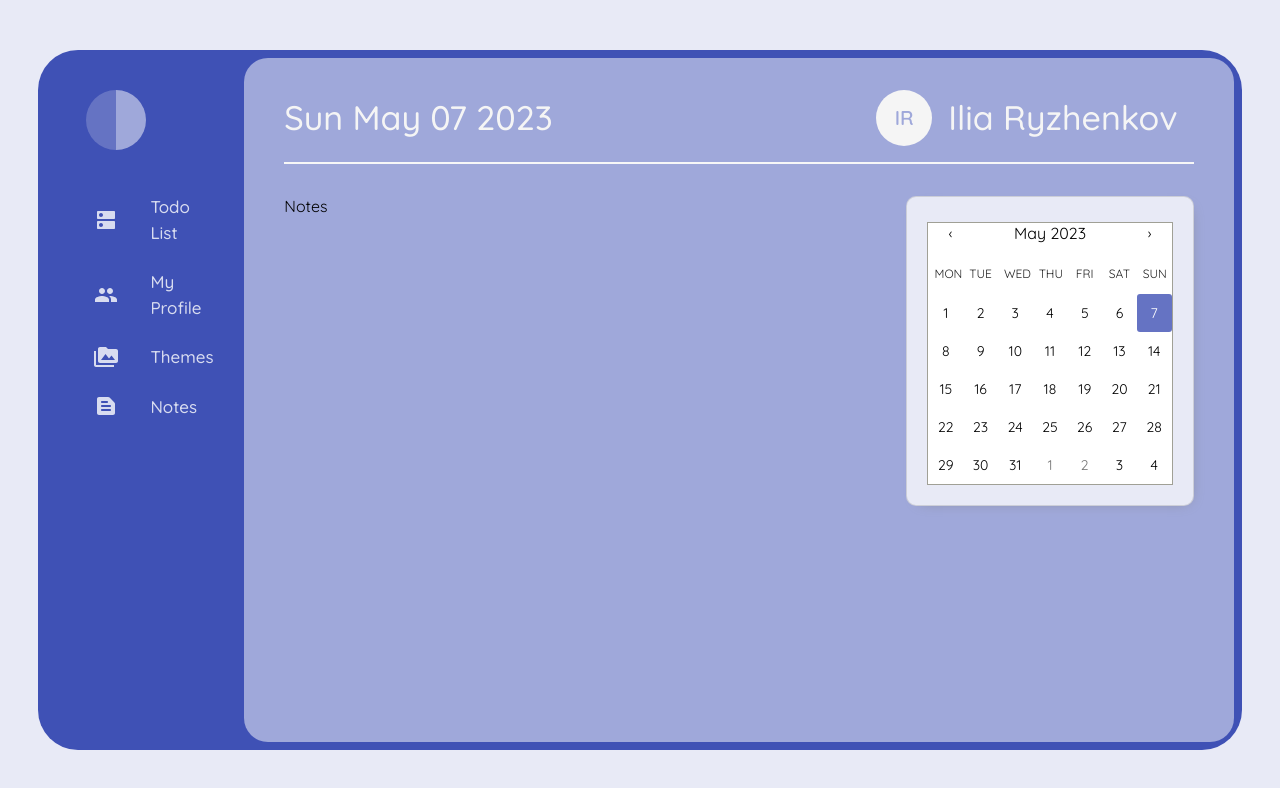
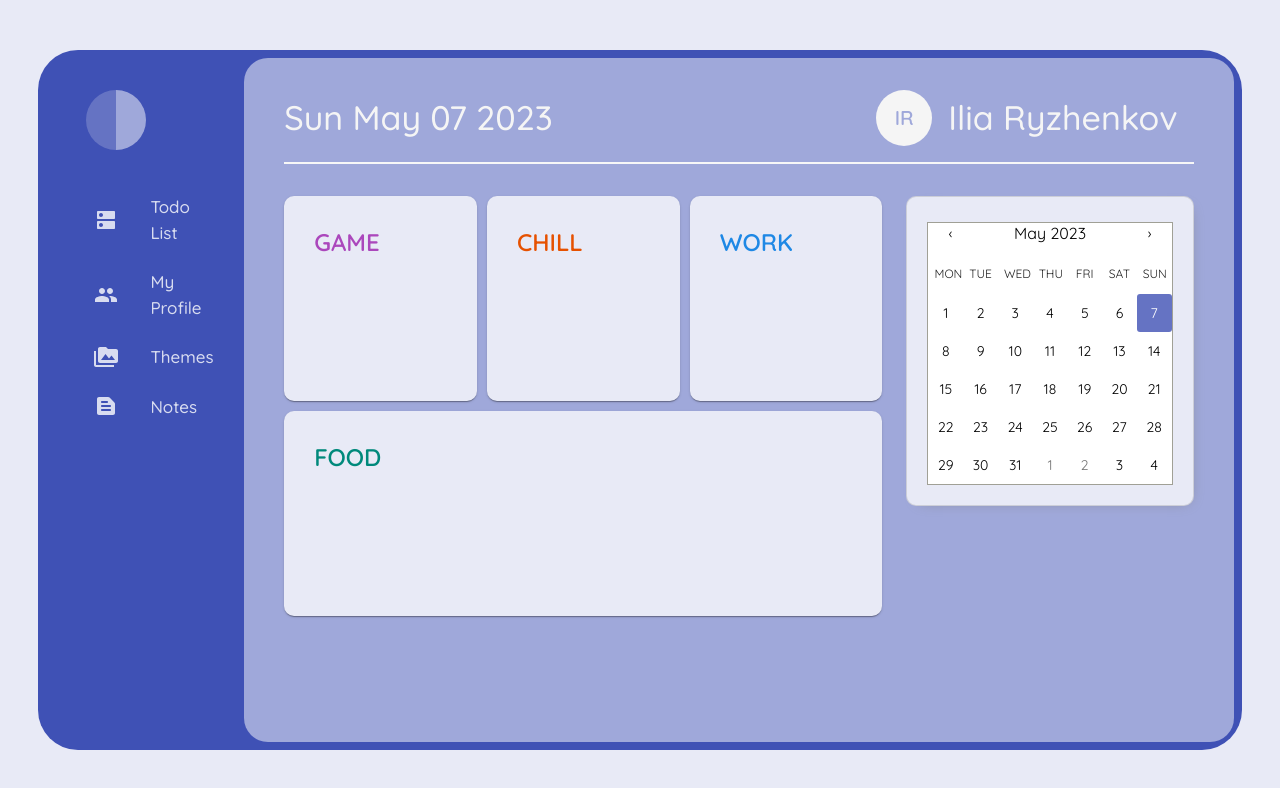
Before and after one commit to IliaRyzhenkov/calendar, a React (Create React App) app: page /notes in a window 1280 px wide. Shown: the top 788 px of the page. Built offline with nearby package versions, Linux system fonts and the light colour scheme.

Commit message:
start notes

```diff
--- /dev/null
+++ b/src/modules/notes/components/category.tsx
@@ -0,0 +1,16 @@
+import { Typography } from "@mui/material"
+import { ICategory } from "../models"
+
+
+
+const CategoryNotes = ({ name, color }: ICategory) => {
+  return (
+    <>
+      <Typography color={color} variant={'h5'} fontWeight={'600'} textTransform={'uppercase'}>
+        {name}
+      </Typography>
+    </>
+  )
+}
+
+export default CategoryNotes
--- a/src/modules/notes/index.tsx
+++ b/src/modules/notes/index.tsx
@@ -1,12 +1,43 @@
-import { Box } from "@mui/material"
-import React from "react"
+import { Box, Paper } from "@mui/material"
+import { observer } from "mobx-react"
+import { notesStore } from "../../store/notes"
+import { ICategory } from "./models"
+import { useId } from "react"
+import { NavLink } from "react-router-dom"
+import CategoryNotes from "./components/category"
 
-const Notes = () => {
+const Notes = observer(() => {
   return (
-    <Box>
-      Notes
+    <Box display={'flex'} flexWrap={'wrap'} m={'-5px'}>
+      {
+        notesStore.notesArray.map((e: ICategory) => (
+          <Paper
+            key={useId()}
+            sx={{
+              flexBasis: 'calc(33.3% - 10px)',
+              m: '5px',
+              position: 'relative',
+              minHeight: '205px',
+              flexGrow: '1',
+              cursor: 'pointer',
+              borderRadius: '10px'
+            }}>
+            <NavLink
+              to={`/./${e.name.toLowerCase()}`}
+              style={{
+                position: 'absolute',
+                width: '100%',
+                height: '100%',
+                padding: '30px'
+              }}
+            >
+              <CategoryNotes name={e.name} color={e.color} />
+            </NavLink>
+          </Paper>
+        ))
+      }
     </Box>
   )
-}
+})
 
 export default Notes
--- /dev/null
+++ b/src/modules/notes/models.tsx
@@ -0,0 +1,4 @@
+export interface ICategory {
+  name: string,
+  color: string
+}
--- a/src/modules/todo/components/taskList.tsx
+++ b/src/modules/todo/components/taskList.tsx
@@ -2,6 +2,7 @@ import { Box } from "@mui/material"
 import TaskItem from "./taskItem"
 import TodoStore from '../../../store/todo'
 import { observer } from "mobx-react"
+import { ItaskItem } from "../models"
 
 
 const TaskList = observer(() => {
@@ -9,7 +10,7 @@ const TaskList = observer(() => {
   return (
     <Box my={2.5}>
       {
-        TodoStore.todoArray.map((task) => {
+        TodoStore.todoArray.map((task: ItaskItem) => {
           if (TodoStore.currentDate == task.date && (TodoStore.filterTasks == task.status || TodoStore.filterTasks == null)) {
             return (
 
--- /dev/null
+++ b/src/store/notes.ts
@@ -0,0 +1,32 @@
+import { makeAutoObservable, toJS } from "mobx"
+import { ICategory } from "../modules/notes/models"
+import { blue, orange, purple, teal } from "@mui/material/colors"
+
+
+class NotesStore {
+  constructor() {
+    makeAutoObservable(this)
+  }
+
+  notesArray: ICategory[] = [
+    {
+      name: 'game',
+      color: purple[400]
+    },
+    {
+      name: 'chill',
+      color: orange[900]
+    },
+    {
+      name: 'work',
+      color: blue[600]
+    },
+    {
+      name: 'food',
+      color: teal[600]
+    },
+  ]
+}
+const notesStore = new NotesStore
+
+export { notesStore }
```
